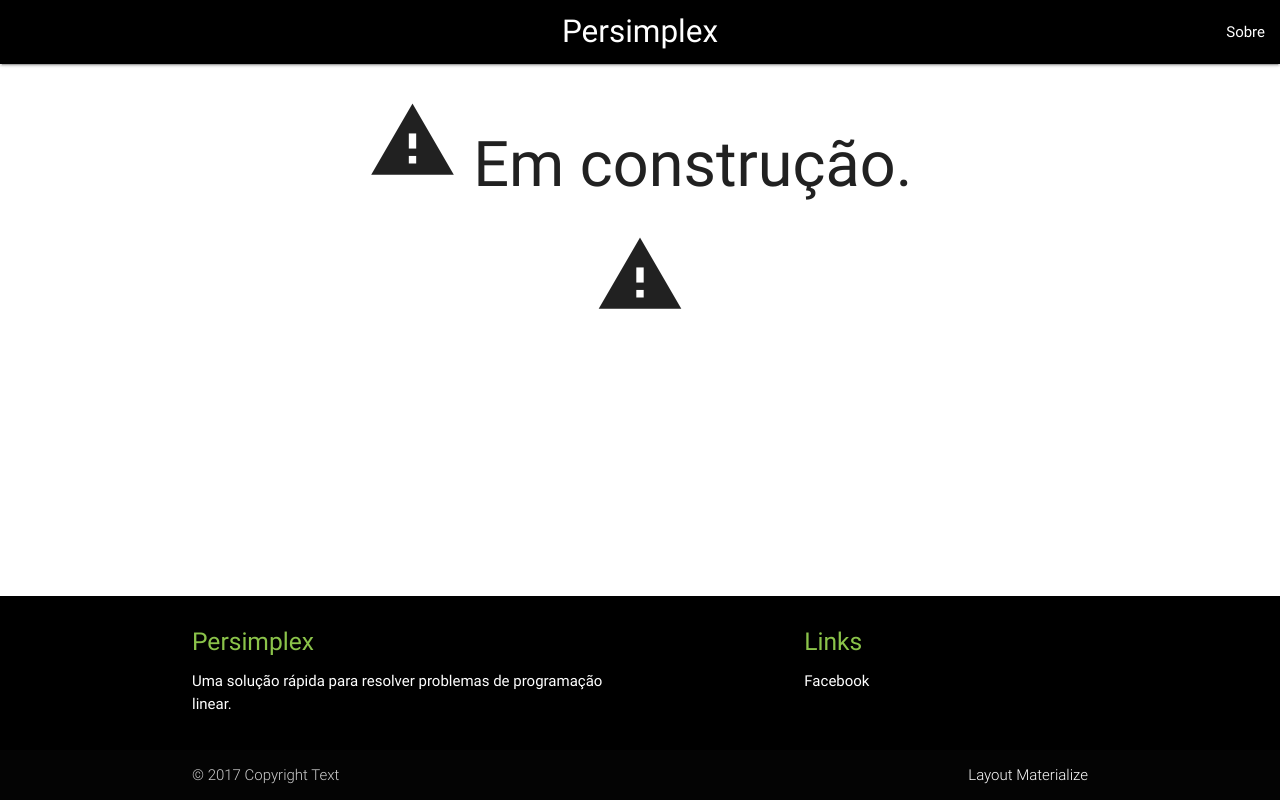
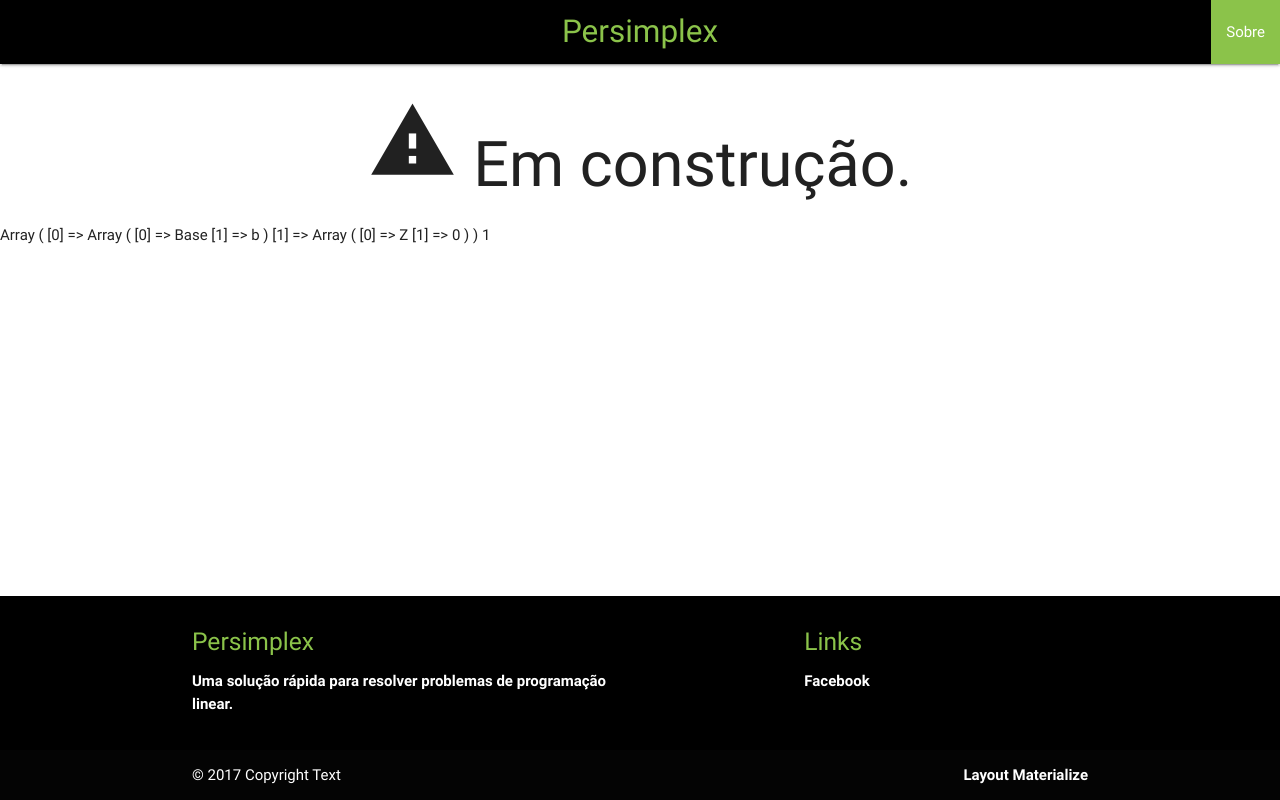
Before and after one commit to jordansaran/Persimplex, a PHP site: page /problem.php in a window 1280 px wide. Run offline with PHP 8.4, Linux system fonts and the light colour scheme; data that the repository does not hold is empty.

Commit message:
Criacao da classe Simplex.
Signed-off-by: Jordan Ferreira Saran <jfsaran@gmail.com>

```diff
--- a/Restricao.php
+++ b/Restricao.php
@@ -45,14 +45,14 @@ class Restricao extends Decisao
         for($i = 1; $i <= $this->getNumeroRestricao(); $i++)
         {
             echo '<div id="listaRestricoes" class="row col s12">';
-                $this->getFuncao();
+                $this->getFuncaoRestricao($i);
                 echo '<div class="input-field col s1">';
                     echo '<select name="opcao" id="opcao">';
                         echo '<option value="1" selected><=</option>';
                     echo '</select>';
                 echo '</div>';
                 echo '<div class="input-field col s1">';
-                    echo ' <input id="base'.$i.'" type="number" class="validate black-text" name="base'.$i.'">';
+                    echo ' <input id="base'.$i.'" type="number" class="validate black-text" name="base[]">';
                 echo '</div>';
             echo '</div>';
         }
--- a/Simplex.php
+++ b/Simplex.php
@@ -6,22 +6,54 @@
  * Time: 17:17
  */
 
-namespace sx;
-
-
 class Simplex
 {
     public $tabela = array();
 
-    function __construct($decisoes, $restricoes, $função)
+    function __construct($decisoes, $restricoes, $função, $restricao, $base)
     {
-        $j = 0;
-        for ($i = 0; $i <= $restricoes - 1;$i++ )
+        //Alimentar a primeira linha da tabela com valores de string
+        //Estruturando a tabela como no exercicio do simples
+        $this->tabela[0][0] = 'Base';
+        for($i = 1;$i <= $decisoes;$i++)
         {
-            $this->tabela['z'][$i] = $j++;
+            $xx = 'x'.$i;
+            $this->tabela[0][$i] = $xx;
         }
+
+        for($i = 1;$i <= $restricoes;$i++)
+        {
+            $fx = 'f'.$i;
+            $this->tabela[0][$i + $decisoes] = $fx;
+        }
+
+        $this->tabela[0][($decisoes + $restricoes + 1)] = 'b';
+
+        ///////////////////////////////////////////////
+
+        for($i = 1; $i <= $restricoes; $i++)
+        {
+            $fx = 'f'.$i;
+            $this->tabela[$i][0] = $fx;
+
+            for($j = 1; $j <= $decisoes; $j++)  $this->tabela[$i][$j] = $restricao[$i - 1][$j - 1];
+
+            //Alimentao com valor de b
+            $this->tabela[$i][($decisoes + $restricoes + 1)] = $base[$i - 1];
+
+        }
+
+        $this->tabela[1 + $restricoes][0] = 'Z';
+        //Gerar linha de Z
+        for($i = 1; $i <= $decisoes; $i++) $this->tabela[1 + $restricoes][$i] = $função[$i - 1];
+        for($i = 1; $i <= $restricoes + 1;$i++) $this->tabela[1 + $restricoes][$i + $decisoes] = 0;
+
     }
 }
 
-$test = new Simplex(2,4, 0);
-print_r($test->tabela);
+
+//$tabela['z'][$i - 1] = $_POST['DecisaoVariavel'.$i];
+//if ( $i == $nDecisoes)
+//{
+//    for($j = 1; $j <= $nRestricoes;$j++,$i++) $tabela['z'][$i] = 0;
+//}
--- a/css/application.css
+++ b/css/application.css
@@ -59,6 +59,6 @@ main {
     flex: 1 0 auto;
 }
 
-#somar {
-    margin-bottom: 50px;
+.border {
+    font-weight: bolder;
 }
--- a/footer.php
+++ b/footer.php
@@ -3,23 +3,20 @@
             <div class="row">
                 <div class="col l6 s12">
                     <h5 class="light-green-text">Persimplex</h5>
-                    <p class="white-text text-lighten-4">Uma solução rápida para resolver problemas de programação linear.</p>
+                    <p class="white-text text-lighten-4 border">Uma solução rápida para resolver problemas de programação linear.</p>
                 </div>
                 <div class="col l4 offset-l2 s12">
                     <h5 class="light-green-text">Links</h5>
                     <ul>
-                        <li><a class="white-text text-lighten-3" href="https://www.facebook.com/jordan.ferreirasaran?ref=bookmarks" target="_blank">Facebook</a></li>
+                        <li><a class="white-text text-lighten-3 border" href="https://www.facebook.com/jordan.ferreirasaran?ref=bookmarks" target="_blank">Facebook</a></li>
                     </ul>
                 </div>
             </div>
         </div>
         <div class="footer-copyright darken-4">
-            <div class="container darken-4">
-                <?php
-                date_default_timezone_set('America/Sao_Paulo');
-                ?>
-                © <?php echo date('Y'); ?> Copyright Text
-                <a class="white-text text-lighten-4 right" href="http://materializecss.com">Layout Materialize</a>
+            <div class="container darken-1 white-text border">
+                <?php date_default_timezone_set('America/Sao_Paulo'); ?> © <?php echo date('Y'); ?> Copyright Text
+                <a class="white-text text-lighten-4 right border" href="http://materializecss.com">Layout Materialize</a>
             </div>
         </div>
     </footer>
--- a/header.php
+++ b/header.php
@@ -2,12 +2,16 @@
 <html lang="pt-Br">
 <head>
     <meta name="viewport" content="width=device-width, initial-scale=1.0" charset="UTF-8"/>
+    <meta http-equiv="cache-control" content="no-cache" />
+    <meta http-equiv="expires" content="0" />
+    <meta http-equiv="pragma" content="no-cache" />
     <title>Persimplex</title>
     <link href="http://fonts.googleapis.com/icon?family=Material+Icons" rel="stylesheet">
     <link type="text/css" rel="stylesheet" href="css/materialize.min.css"  media="screen,projection"/>
     <link type="text/css" rel="stylesheet" href="css/application.css">
     <script type="text/javascript" src="js/jquery-3.2.1.min.js"></script>
     <script type="text/javascript" src="js/materialize.min.js"></script>
+
     <script type="text/javascript" src="js/application.js"></script>
 </head>
 <body>
@@ -15,9 +19,9 @@
         <div class=" navbar-fixed">
             <nav class="black">
                 <div class="nav-wrapper">
-                    <a href="index.php" class="brand-logo center white-text">Persimplex</a>
+                    <a href="index.php" class="brand-logo center light-green-text">Persimplex</a>
                     <ul id="nav-mobile" class="right hide-on-med-and-down">
-                        <li><a href="#">Sobre</a></li>
+                        <li><a href="#" class="light-green">Sobre</a></li>
                     </ul>
                 </div>
             </nav>
--- a/input.php
+++ b/input.php
@@ -11,7 +11,7 @@
 <?php include ('header.php'); ?>
 <main>
     <form action="problem.php" method="post">
-        <div id="page2" class="container">
+        <div id="page2" class="col s12">
             <div id="principal" class="container z-depth-5">
                 <div class="row col s12">
                     <div class="input-field col s12">
@@ -41,7 +41,7 @@
                     </div>
                 </div>
                 <div class="row col s12">
-                    <button id="btnSolucionar" class="btn waves-effect waves-light col s4 blue right" type="submit" name="action">Solucionar problema
+                    <button id="btnSolucionar" class="btn waves-effect waves-light col s4 light-green right" type="submit" name="action">Solucionar problema
                         <i class="material-icons right">send</i>
                     </button>
                     <a id="btnVoltar" class="btn waves-effect waves-light col s4 red left" href="index.php" name="voltar">Voltar</a>
--- a/js/application.js
+++ b/js/application.js
@@ -1,26 +1,6 @@
 /**
  * Created by jordanferreirasaran on 29/05/17.
  */
-$(function() {
+$(document).ready(function() {
     $('select').material_select();
-
-    // $('#btnContinuar').click(function () {
-    //
-    //     var restricoes = $('#restricao').val();
-    //     var decisoes = $('#decisao').val();
-
-        // $.ajax({
-        //     url: 'input.php',
-        //     type: "POST",
-        //     dataType: "html",
-        //     beforeSend: function (xhr) {
-        //         $('#page1').remove();
-        //         xhr.overrideMimeType( "text/plain; charset=utf-8" );
-        //     },
-        //     data: { restricao: restricoes, decisao: decisoes }
-        //
-        // }).done(function (msg) {
-        //     $('#page2').html(msg);
-        // });
-    // });
 });
--- a/problem.php
+++ b/problem.php
@@ -1,10 +1,20 @@
 <?php
+    include 'Simplex.php';
+
+    $nDecisoes = $_POST['nDecisoes'];
     $nRestricoes = $_POST['nRestricoes'];
+    $funcao = $_POST['DecisaoVariavel'];
+    $base = $_POST['base'];
+
+    $restricao = array();
+    for ($i = 1; $i <= $nDecisoes; $i++) array_push($restricao, $_POST['RestricaoVariavel'.$i]);
+
+    $simplex = new Simplex($nDecisoes, $nRestricoes, $funcao, $restricao, $base);
 ?>
 
 <?php include 'header.php'; ?>
 <main>
     <h1 class="center"><i class="large material-icons">warning</i> Em construção.</h1>
-    <h1 class="center"><i class="large material-icons">warning</i><?= $nRestricoes; ?></h1>
+    <?php echo print_r($simplex->tabela); ?>
 </main>
 <?php include 'footer.php'; ?>
```
Also changed, not shown: Decisao.php (+28 -3 lines).
